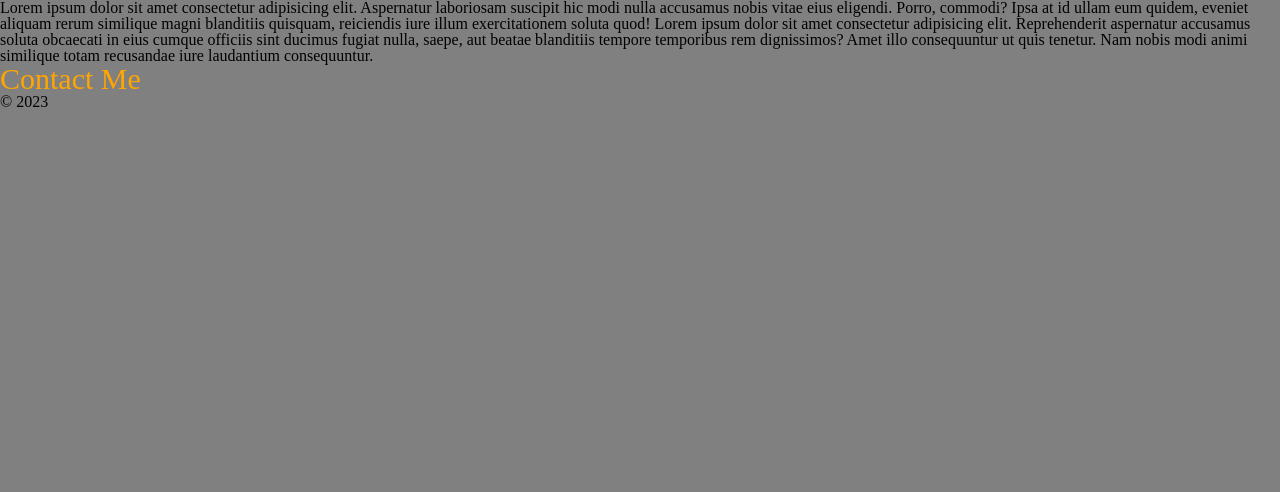
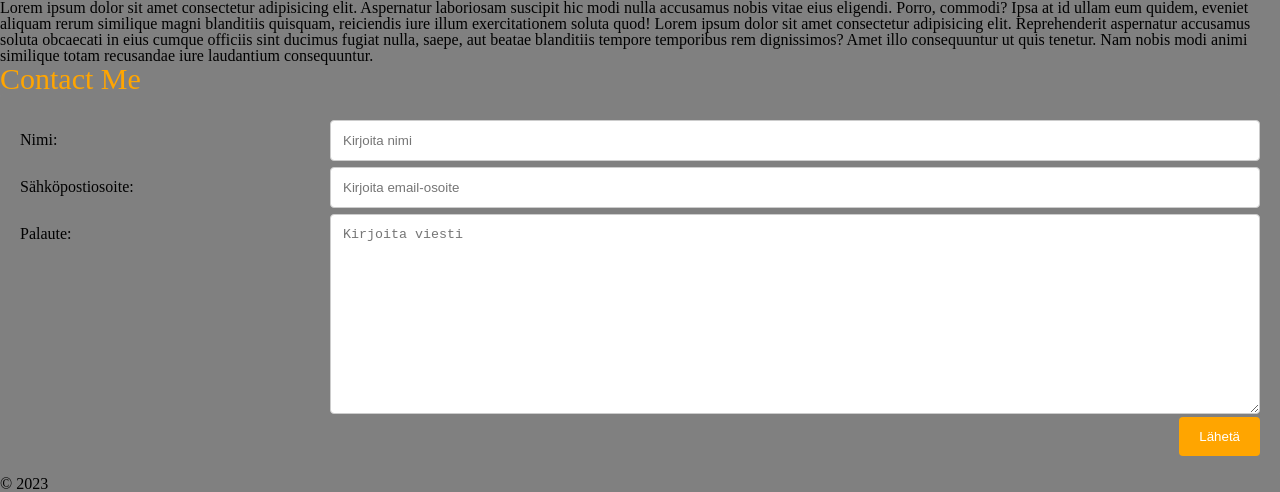
Before and after one commit to safiames/10-one-page-site, a plain HTML site: page index.html in a window 1280 px wide. Shown: the part 925-1417 px from the top of the page. Before the commit the page ends 1035 px from the top, so only its background shows below. Drawn offline with Linux system fonts and the light colour scheme.

Commit message:
Create contact form

```diff
--- a/index.html
+++ b/index.html
@@ -104,6 +104,52 @@
 
     <section id="yhteystiedot">
       <h2 class="headers">Contact Me</h2>
+      <div class="container">
+        <form action="action_page.php">
+          <div class="row">
+            <div class="col-25">
+              <label for="fname">Nimi:</label>
+            </div>
+            <div class="col-75">
+              <input
+                type="text"
+                id="fname"
+                name="firstname"
+                placeholder="Kirjoita nimi"
+              />
+            </div>
+          </div>
+          <div class="row">
+            <div class="col-25">
+              <label for="lname">Sähköpostiosoite:</label>
+            </div>
+            <div class="col-75">
+              <input
+                type="text"
+                id="lname"
+                name="lastname"
+                placeholder="Kirjoita email-osoite"
+              />
+            </div>
+          </div>
+          <div class="row">
+            <div class="col-25">
+              <label for="subject">Palaute:</label>
+            </div>
+            <div class="col-75">
+              <textarea
+                id="subject"
+                name="subject"
+                placeholder="Kirjoita viesti"
+                style="height: 200px"
+              ></textarea>
+            </div>
+          </div>
+          <div class="row">
+            <input type="submit" value="Lähetä" />
+          </div>
+        </form>
+      </div>
     </section>
 
     <footer>&#169; 2023</footer>
--- a/layout.css
+++ b/layout.css
@@ -64,3 +64,70 @@ h2 {
 }
 .tulevaisuus {
 }
+
+/* Style inputs, select elements and textareas */
+input[type="text"],
+select,
+textarea {
+  width: 100%;
+  padding: 12px;
+  border: 1px solid #ccc;
+  border-radius: 4px;
+  box-sizing: border-box;
+  resize: vertical;
+}
+
+/* Style the label to display next to the inputs */
+label {
+  padding: 12px 12px 12px 0;
+  display: inline-block;
+}
+
+/* Style the submit button */
+input[type="submit"] {
+  background-color: orange;
+  color: white;
+  padding: 12px 20px;
+  border: none;
+  border-radius: 4px;
+  cursor: pointer;
+  float: right;
+}
+
+/* Style the container */
+.container {
+  border-radius: 5px;
+  background-color: gray;
+  padding: 20px;
+}
+
+/* Floating column for labels: 25% width */
+.col-25 {
+  float: left;
+  width: 25%;
+  margin-top: 6px;
+}
+
+/* Floating column for inputs: 75% width */
+.col-75 {
+  float: left;
+  width: 75%;
+  margin-top: 6px;
+}
+
+/* Clear floats after the columns */
+.row:after {
+  content: "";
+  display: table;
+  clear: both;
+}
+
+/* Responsive layout - when the screen is less than 600px wide, make the two columns stack on top of each other instead of next to each other */
+@media screen and (max-width: 600px) {
+  .col-25,
+  .col-75,
+  input[type="submit"] {
+    width: 100%;
+    margin-top: 0;
+  }
+}
```
